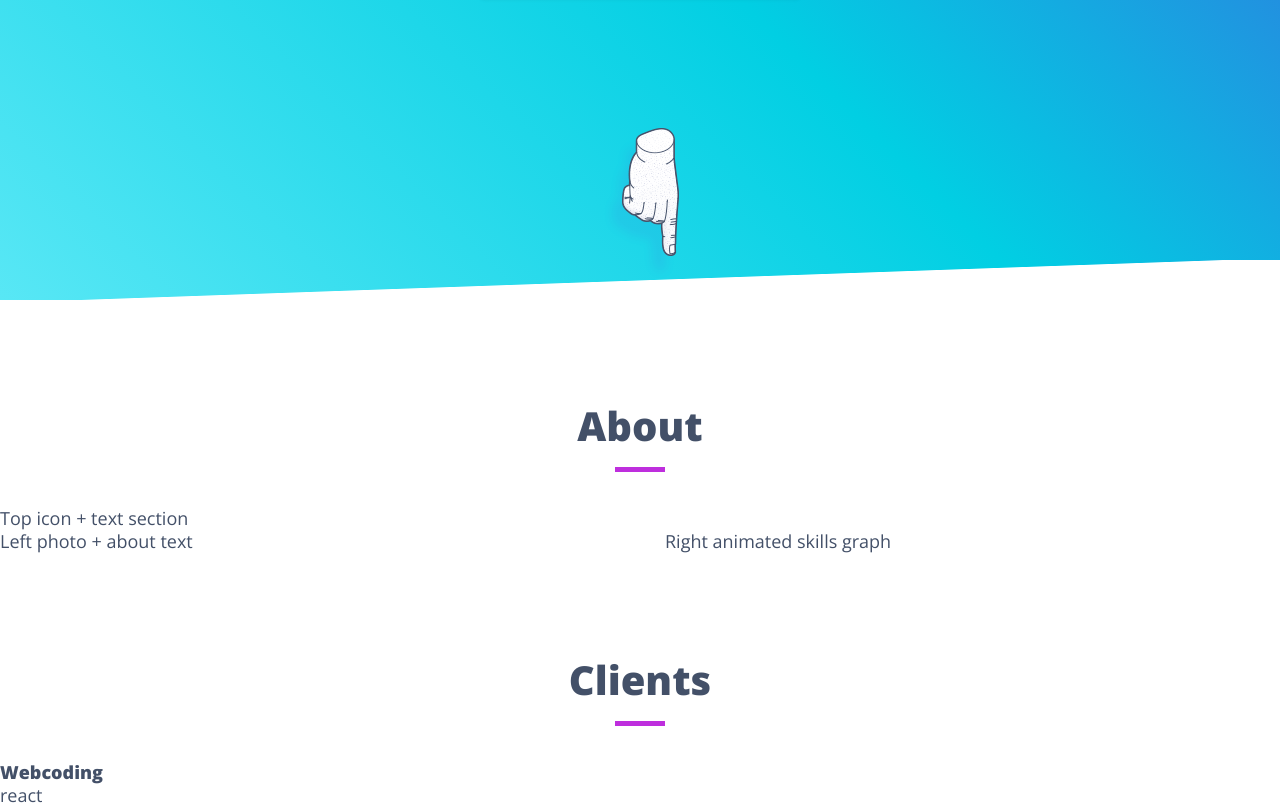
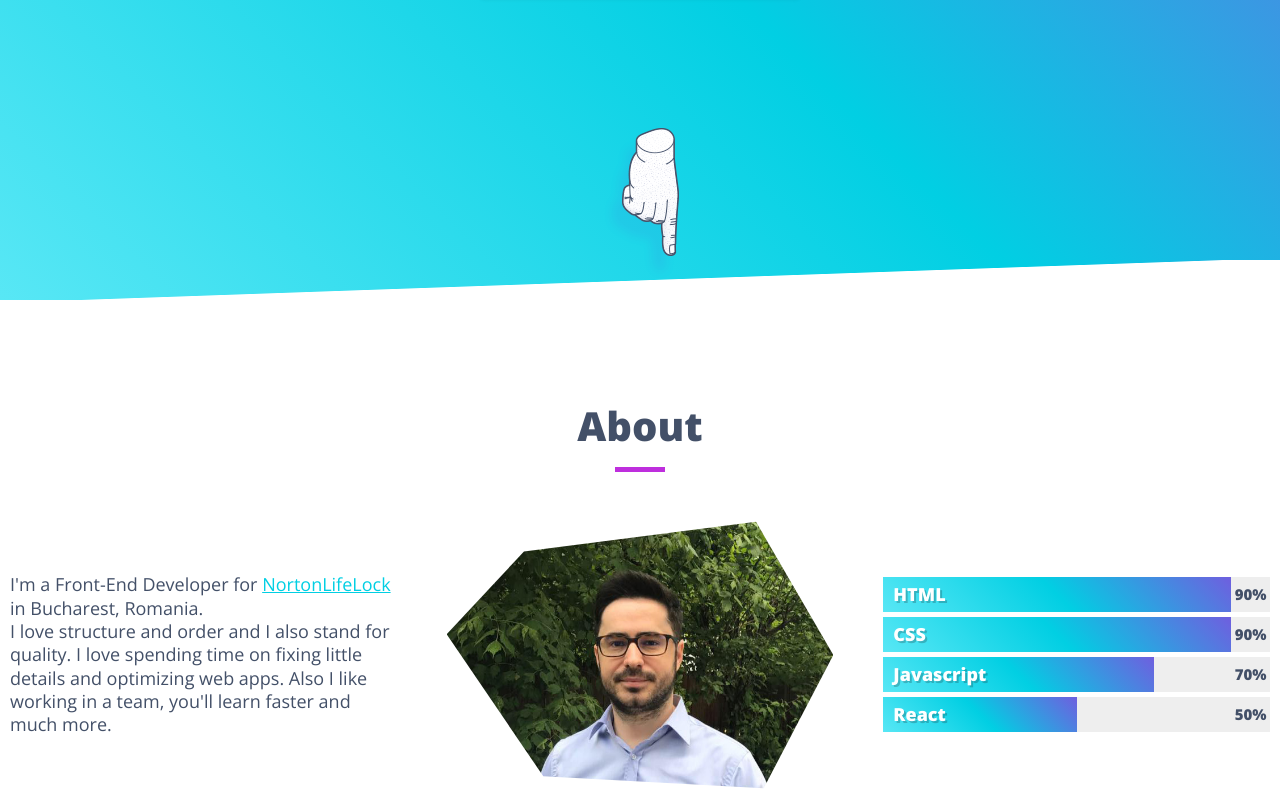
Before and after one commit to andreiteodorescu/webcoding, a React (Create React App) app: page / in a window 1280 px wide. Shown: the part 500-1305 px from the top of the page. Built offline with nearby package versions, Linux system fonts and the light colour scheme.

Commit message:
about section desktop version and animations

```diff
--- a/src/App.css
+++ /dev/null
@@ -1,38 +0,0 @@
-.App {
-  text-align: center;
-}
-
-.App-logo {
-  height: 40vmin;
-  pointer-events: none;
-}
-
-@media (prefers-reduced-motion: no-preference) {
-  .App-logo {
-    animation: App-logo-spin infinite 20s linear;
-  }
-}
-
-.App-header {
-  background-color: #282c34;
-  min-height: 100vh;
-  display: flex;
-  flex-direction: column;
-  align-items: center;
-  justify-content: center;
-  font-size: calc(10px + 2vmin);
-  color: white;
-}
-
-.App-link {
-  color: #61dafb;
-}
-
-@keyframes App-logo-spin {
-  from {
-    transform: rotate(0deg);
-  }
-  to {
-    transform: rotate(360deg);
-  }
-}
--- /dev/null
+++ b/src/assets/scss/abstracts/_mixins.scss
@@ -0,0 +1,24 @@
+@mixin animation-props {
+  transition: all 0.8s ease-out;
+  opacity: 0;
+}
+
+@mixin left-slide-animation {
+  transform: translateX(-300px);
+  @include animation-props;
+}
+
+@mixin right-slide-animation {
+  transform: translateX(300px);
+  @include animation-props;
+}
+
+@mixin bottom-slide-animation {
+  transform: translateY(150px);
+  @include animation-props;
+}
+
+@mixin sides-animation-stop {
+  transform: translateX(0);
+  opacity: 1;
+}
--- a/src/assets/scss/abstracts/_variables.scss
+++ b/src/assets/scss/abstracts/_variables.scss
@@ -3,3 +3,5 @@ $text-default: #435068;
 $base-font-size: 1.8rem;
 $font-icons: 'webcoding-icons';
 $line-height: 1.5;
+$blue-gradient: linear-gradient(45deg, #58e7f5 0, #01cfe3 50%, rgba(79, 59, 219, 0.8) 100%);
+$blue-gradient-reverse: linear-gradient(45deg,rgb(79, 59, 219) 0,#01cfe3 50%,#58e7f5 100%);
--- a/src/assets/scss/base/_base.scss
+++ b/src/assets/scss/base/_base.scss
@@ -27,3 +27,12 @@ a {
     text-decoration: none;
   }
 }
+
+img {
+  max-width: 100%;
+  height: auto;
+}
+
+ul {
+  list-style-type: none;
+}
--- a/src/assets/scss/base/_typography.scss
+++ b/src/assets/scss/base/_typography.scss
@@ -10,6 +10,7 @@
   font-size: 4rem;
   margin-bottom: 35px;
   font-weight: 800;
+  @include left-slide-animation;
 
   &:after {
     content: "";
@@ -18,5 +19,11 @@
     width: 50px;
     height: 5px;
     background-color: #be2edd;
+    transform: translateX(-300px);
+    transition: all 0.8s ease-out;
   }
 }
+
+.in-view .general-title, .in-view .general-title:after {
+  @include sides-animation-stop;
+}
--- a/src/assets/scss/layout/_layout.scss
+++ b/src/assets/scss/layout/_layout.scss
@@ -5,7 +5,8 @@
 .container {
   margin-left: auto;
   margin-right: auto;
-  max-width: 1320px;
+  max-width: 1300px;
+  padding: 0 10px;
 }
 
 .white-cut-top, .white-cut-bottom {
--- a/src/assets/scss/main.scss
+++ b/src/assets/scss/main.scss
@@ -1,4 +1,5 @@
 @import "abstracts/variables";
+@import "abstracts/mixins";
 
 @import "base/animations";
 @import "base/base";
--- a/src/components/about/about.component.jsx
+++ b/src/components/about/about.component.jsx
@@ -4,16 +4,42 @@ const About = () => {
     return (
         <div className="container">
             <h4 className="general-title text-center">About</h4>
-            <div className="component-about-strength">
-                Top icon + text section
-            </div>
             <div className="component-about-info">
-                <div>
-                    Left photo + about text
-                </div>
-                <div>
-                    Right animated skills graph
-                </div>
+                <p className="about-summary">
+                    I'm a Front-End Developer for <a rel="noreferrer" href="https://www.nortonlifelock.com/us/en/" target="_blank">NortonLifeLock</a> in Bucharest, Romania.<br/>
+                    I love structure and order and I also stand for quality. I love spending time on fixing little details and optimizing web apps. Also I like working in a team, you'll learn faster and much more.
+                </p>
+                <figure className="about-image">
+                    <div className="about-image-shape">
+                        <img src={require("../../assets/images/andrei_teodorescu.jpg")} alt="Andrei teodorescu"/>
+                    </div>
+                </figure>
+                <ul className="skill-summary">
+                    <li className="skill-summary-item">
+                        <div className="skill-summary-fill" style={{width: '90%'}}>
+                            <div className="skill-summary-tag">HTML</div>
+                        </div>
+                        <span className="skill-summary-percentage">90%</span>
+                    </li>
+                    <li className="skill-summary-item">
+                        <div className="skill-summary-fill" style={{width: '90%'}}>
+                            <div className="skill-summary-tag">CSS</div>
+                        </div>
+                        <span className="skill-summary-percentage">90%</span>
+                    </li>
+                    <li className="skill-summary-item">
+                        <div className="skill-summary-fill" style={{width: '70%'}}>
+                            <div className="skill-summary-tag">Javascript</div>
+                        </div>
+                        <span className="skill-summary-percentage">70%</span>
+                    </li>
+                    <li className="skill-summary-item">
+                        <div className="skill-summary-fill" style={{width: '50%'}}>
+                            <div className="skill-summary-tag">React</div>
+                        </div>
+                        <span className="skill-summary-percentage">50%</span>
+                    </li>
+                </ul>
             </div>
         </div>
     )
--- a/src/components/about/about.styles.scss
+++ b/src/components/about/about.styles.scss
@@ -1,11 +1,66 @@
-.component-about-strength {
-  display: grid;
-  grid-template-columns: repeat(auto-fit, minmax(175px, 1fr));
-  gap: 50px;
-}
-
 .component-about-info {
   display: grid;
   grid-template-columns: repeat(auto-fit, minmax(320px, 1fr));
   gap: 50px;
+  align-items: center;
 }
+
+.about-summary {
+  @include left-slide-animation;
+}
+
+.about-image {
+  @include bottom-slide-animation;
+
+  &-shape {
+    clip-path: polygon(20% 15%, 80% 5%, 100% 50%, 82% 95%, 25% 91%, 0% 43%);
+  }
+}
+
+.skill-summary {
+  @include right-slide-animation;
+
+  &-item {
+    background-color: #eee;
+    margin: 5px 0;
+    height: 35px;
+    display: flex;
+    justify-content: space-between;
+  }
+
+  &-tag {
+    height: 100%;
+    color: #fff;
+    display: flex;
+    align-items: center;
+    padding-left: 10px;
+    font-weight: 800;
+    text-shadow: 2px 2px rgba(0,0,0,0.2);
+    background: $blue-gradient;
+    transition: 1.1s 0.2s width ease-in-out;
+    width: 120px;
+  }
+
+  &-percentage {
+    width: 10%;
+    font-weight: 800;
+    font-size: 1.5rem;
+    display: flex;
+    align-items: center;
+    justify-content: center;
+  }
+}
+
+.in-view {
+  .about-image {
+    opacity: 1;
+    transform: translateY(0);
+  }
+  .about-summary, .skill-summary {
+    @include sides-animation-stop;
+  }
+
+  .skill-summary-tag {
+    width: 100%;
+  }
+}
--- a/src/components/contact-form/contact-form.styles.scss
+++ b/src/components/contact-form/contact-form.styles.scss
@@ -1,5 +1,5 @@
 .component-contact {
-  background-image: linear-gradient(45deg,rgb(79, 59, 219) 0,#01cfe3 50%,#58e7f5 100%);
+  background-image: $blue-gradient-reverse;
   padding: 100px 0;
   color: #fff;
 
--- a/src/components/header/header.styles.scss
+++ b/src/components/header/header.styles.scss
@@ -1,6 +1,6 @@
 .header {
   padding: 100px 0;
-  background: #01cfe3 linear-gradient(45deg, #58e7f5 0, #01cfe3 50%, rgba(79, 59, 219, 0.8) 100%);
+  background-image: $blue-gradient;
   text-align: center;
   color: #fff;
   overflow: hidden;
--- a/webcoding/index.html
+++ /dev/null
@@ -1,89 +0,0 @@
-<!DOCTYPE html>
-<html>
-  <head>
-    <meta charset="utf-8">
-    <meta name="viewport" content="width=device-width, initial-scale=1">
-    <title>Welcome to Firebase Hosting</title>
-
-    <!-- update the version number as needed -->
-    <script defer src="/__/firebase/9.8.2/firebase-app-compat.js"></script>
-    <!-- include only the Firebase features as you need -->
-    <script defer src="/__/firebase/9.8.2/firebase-auth-compat.js"></script>
-    <script defer src="/__/firebase/9.8.2/firebase-database-compat.js"></script>
-    <script defer src="/__/firebase/9.8.2/firebase-firestore-compat.js"></script>
-    <script defer src="/__/firebase/9.8.2/firebase-functions-compat.js"></script>
-    <script defer src="/__/firebase/9.8.2/firebase-messaging-compat.js"></script>
-    <script defer src="/__/firebase/9.8.2/firebase-storage-compat.js"></script>
-    <script defer src="/__/firebase/9.8.2/firebase-analytics-compat.js"></script>
-    <script defer src="/__/firebase/9.8.2/firebase-remote-config-compat.js"></script>
-    <script defer src="/__/firebase/9.8.2/firebase-performance-compat.js"></script>
-    <!--
-      initialize the SDK after all desired features are loaded, set useEmulator to false
-      to avoid connecting the SDK to running emulators.
-    -->
-    <script defer src="/__/firebase/init.js?useEmulator=true"></script>
-
-    <style media="screen">
-      body { background: #ECEFF1; color: rgba(0,0,0,0.87); font-family: Roboto, Helvetica, Arial, sans-serif; margin: 0; padding: 0; }
-      #message { background: white; max-width: 360px; margin: 100px auto 16px; padding: 32px 24px; border-radius: 3px; }
-      #message h2 { color: #ffa100; font-weight: bold; font-size: 16px; margin: 0 0 8px; }
-      #message h1 { font-size: 22px; font-weight: 300; color: rgba(0,0,0,0.6); margin: 0 0 16px;}
-      #message p { line-height: 140%; margin: 16px 0 24px; font-size: 14px; }
-      #message a { display: block; text-align: center; background: #039be5; text-transform: uppercase; text-decoration: none; color: white; padding: 16px; border-radius: 4px; }
-      #message, #message a { box-shadow: 0 1px 3px rgba(0,0,0,0.12), 0 1px 2px rgba(0,0,0,0.24); }
-      #load { color: rgba(0,0,0,0.4); text-align: center; font-size: 13px; }
-      @media (max-width: 600px) {
-        body, #message { margin-top: 0; background: white; box-shadow: none; }
-        body { border-top: 16px solid #ffa100; }
-      }
-    </style>
-  </head>
-  <body>
-    <div id="message">
-      <h2>Welcome</h2>
-      <h1>Firebase Hosting Setup Complete</h1>
-      <p>You're seeing this because you've successfully setup Firebase Hosting. Now it's time to go build something extraordinary!</p>
-      <a target="_blank" href="https://firebase.google.com/docs/hosting/">Open Hosting Documentation</a>
-    </div>
-    <p id="load">Firebase SDK Loading&hellip;</p>
-
-    <script>
-      document.addEventListener('DOMContentLoaded', function() {
-        const loadEl = document.querySelector('#load');
-        // // 🔥🔥🔥🔥🔥🔥🔥🔥🔥🔥🔥🔥🔥🔥🔥🔥🔥🔥🔥🔥🔥🔥🔥🔥🔥🔥🔥🔥🔥🔥🔥
-        // // The Firebase SDK is initialized and available here!
-        //
-        // firebase.auth().onAuthStateChanged(user => { });
-        // firebase.database().ref('/path/to/ref').on('value', snapshot => { });
-        // firebase.firestore().doc('/foo/bar').get().then(() => { });
-        // firebase.functions().httpsCallable('yourFunction')().then(() => { });
-        // firebase.messaging().requestPermission().then(() => { });
-        // firebase.storage().ref('/path/to/ref').getDownloadURL().then(() => { });
-        // firebase.analytics(); // call to activate
-        // firebase.analytics().logEvent('tutorial_completed');
-        // firebase.performance(); // call to activate
-        //
-        // // 🔥🔥🔥🔥🔥🔥🔥🔥🔥🔥🔥🔥🔥🔥🔥🔥🔥🔥🔥🔥🔥🔥🔥🔥🔥🔥🔥🔥🔥🔥🔥
-
-        try {
-          let app = firebase.app();
-          let features = [
-            'auth',
-            'database',
-            'firestore',
-            'functions',
-            'messaging',
-            'storage',
-            'analytics',
-            'remoteConfig',
-            'performance',
-          ].filter(feature => typeof app[feature] === 'function');
-          loadEl.textContent = `Firebase SDK loaded with ${features.join(', ')}`;
-        } catch (e) {
-          console.error(e);
-          loadEl.textContent = 'Error loading the Firebase SDK, check the console.';
-        }
-      });
-    </script>
-  </body>
-</html>
```
Also changed, not shown: src/assets/images/andrei_teodorescu.jpg (added).
